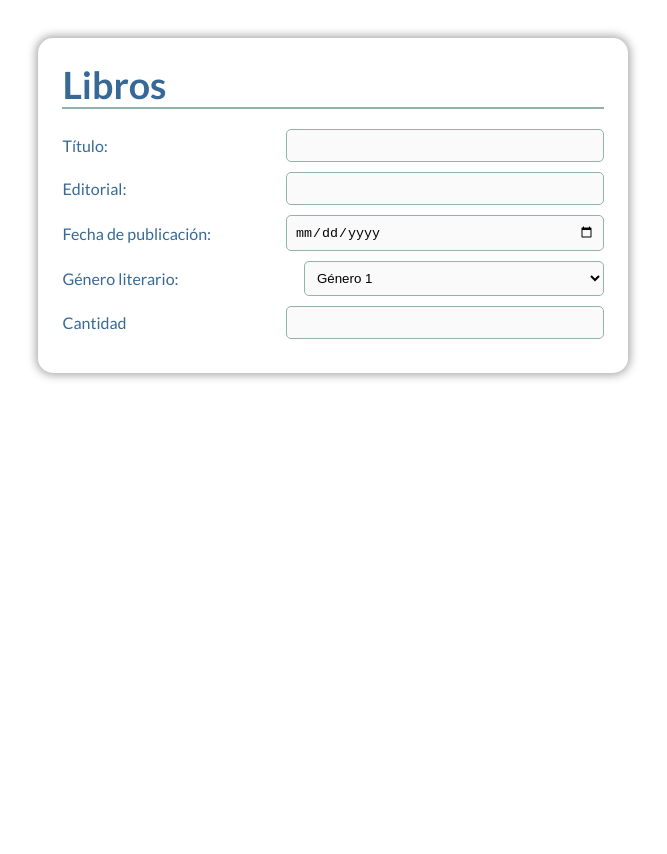
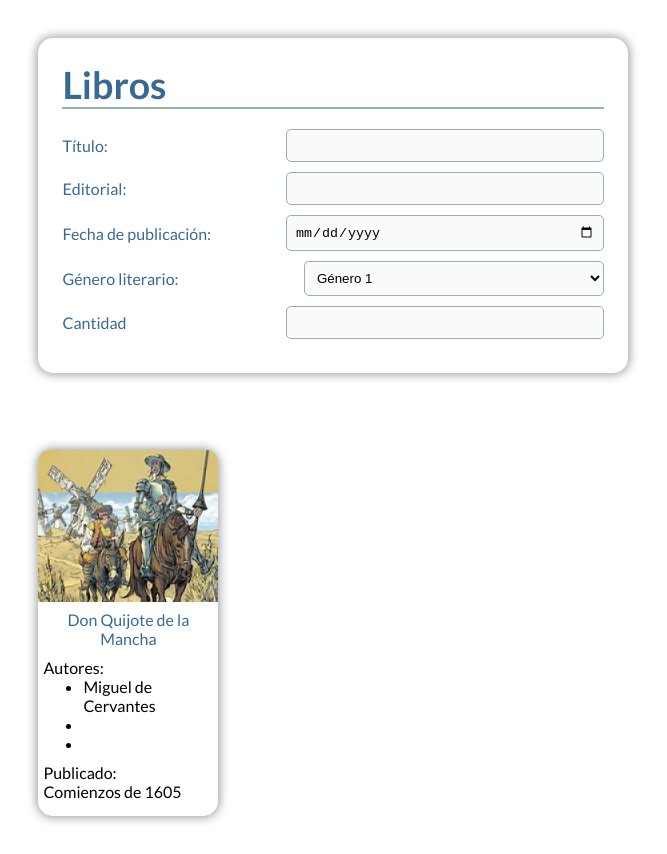
Before and after one commit to AleoshGG/MyLibrary-Front-, an Angular app: page / in a window 1280 px wide. Shown: the whole page, without its empty margins (0-667 px from the left). Before the commit the page ends 800 px from the top, so only its background shows below. Built offline with nearby package versions, Linux system fonts and the light colour scheme.

Commit message:
Cards books terminados

```diff
--- a/src/app/app.component.html
+++ b/src/app/app.component.html
@@ -1,3 +1,7 @@
 <div>
   <app-form-books></app-form-books>
 </div>
+
+<div>
+  <app-card-book></app-card-book>
+</div>
--- a/src/app/app.module.ts
+++ b/src/app/app.module.ts
@@ -6,13 +6,15 @@ import { AppComponent } from './app.component';
 import { TitleComponent } from './title/title.component';
 import { FooterComponent } from './footer/footer.component';
 import { FormBooksComponent } from './books/form-books/form-books.component';
+import { CardBookComponent } from './books/card-book/card-book.component';
 
 @NgModule({
   declarations: [
     AppComponent,
     TitleComponent,
     FooterComponent,
-    FormBooksComponent
+    FormBooksComponent,
+    CardBookComponent
   ],
   imports: [
     BrowserModule,
--- /dev/null
+++ b/src/app/books/card-book/card-book.component.css
@@ -0,0 +1,35 @@
+.card-content {
+    width: 180px;
+    box-shadow: 0px 0px 10px 2px #0000005b;
+    border-radius: 15px;
+    padding-bottom: 10px;
+}
+
+.card-content:hover {
+    transform: scale(0.95);
+    transition: 0.85s;
+    cursor: pointer;
+}
+
+.card-content:active {
+    transition: 0.5s;
+    background: #376996;
+}
+
+.img > img {
+    width: 180px;
+}
+
+.title > p {
+    text-align: center;
+    margin: 0;
+    color: #376996;
+}
+
+.authors > p, ul, .publication > p {
+    margin: 0;
+}
+
+.title, .authors, .publication {
+    padding: 5px;
+}
--- /dev/null
+++ b/src/app/books/card-book/card-book.component.html
@@ -0,0 +1,23 @@
+<div class="card-content">
+    <div class="img">
+        <img src="libro2.png" alt="libro">
+    </div>
+
+    <div class="title">
+        <p>Don Quijote de la Mancha</p>
+    </div>
+
+    <div class="authors">
+        <p>Autores:</p>
+        <ul>
+            <li>Miguel de Cervantes</li>
+            <li></li>
+            <li></li>
+        </ul>
+    </div>
+
+    <div class="publication">
+        <p>Publicado:</p>
+        <p>Comienzos de 1605</p>
+    </div>
+</div>
```
Also changed, not shown: src/app/books/books.module.ts (+5 -2 lines), src/app/books/card-book/card-book.component.ts (added, +10 -0 lines), public/libro2.png (added).
